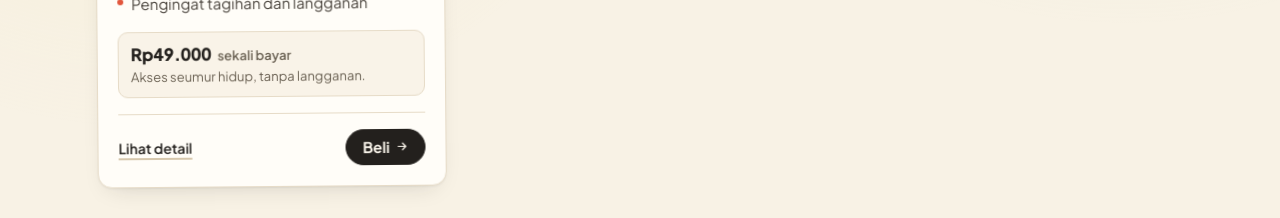
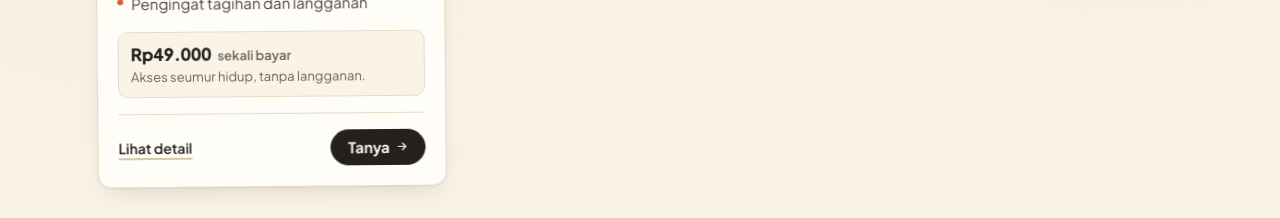
Before and after one commit to begolo12/airevo-digital, a Next.js app: page / in a window 1280 px wide. Shown: the part 1300-1518 px from the top of the page. Built offline with nearby package versions, Linux system fonts and the light colour scheme; no server answers.

Commit message:
Tombol beli mengarah ke kontak saat checkout tertutup
Pembeli tidak lagi mendarat di halaman yang hanya memberi tahu pembelian
belum dibuka; kartu katalog dan halaman detail langsung menawarkan jalur
percakapan.

```diff
--- a/src/app/(auth)/login/page.tsx
+++ b/src/app/(auth)/login/page.tsx
@@ -130,7 +130,13 @@ export default async function LoginPage({ searchParams }: PageProps<"/login">) {
               ))}
             </ul>
           </div>
-          <p className="text-xs text-on-emphasis/50">Data contoh untuk demonstrasi.</p>
+          {showDemo ? (
+            <p className="text-xs text-on-emphasis/50">Data contoh untuk demonstrasi.</p>
+          ) : (
+            <p className="text-xs text-on-emphasis/50">
+              Akses hanya untuk pemilik lisensi.
+            </p>
+          )}
         </div>
       </div>
     </div>
--- a/src/app/(marketing)/aplikasi/[slug]/page.tsx
+++ b/src/app/(marketing)/aplikasi/[slug]/page.tsx
@@ -3,6 +3,7 @@ import Link from "next/link";
 import { notFound } from "next/navigation";
 import { accentClasses, getVisibleApp, visibleApps } from "@/config/apps";
 import { formatIDR } from "@/lib/format";
+import { isCheckoutOpen } from "@/lib/payments";
 import { Badge } from "@/components/ui";
 import { Icon } from "@/components/ui/icon";
 
@@ -39,6 +40,7 @@ export default async function AppDetailPage({
 
   const accent = accentClasses[app.accent];
   const pricing = app.pricing;
+  const checkoutOpen = isCheckoutOpen();
 
   return (
     <div className="mx-auto w-full max-w-6xl px-5 py-14 sm:px-8 sm:py-20">
@@ -142,10 +144,10 @@ export default async function AppDetailPage({
               </dl>
 
               <Link
-                href={`/beli/${app.id}`}
+                href={checkoutOpen ? `/beli/${app.id}` : "/contact"}
                 className="mt-6 inline-flex h-12 w-full items-center justify-center gap-2 rounded-full border border-emphasis bg-emphasis px-6 text-sm font-semibold text-on-emphasis hover:bg-ink-soft"
               >
-                Beli sekarang
+                {checkoutOpen ? "Beli sekarang" : "Tanya lewat kontak"}
                 <Icon name="arrow-right" size={14} strokeWidth={2.2} />
               </Link>
 
--- a/src/app/(marketing)/aplikasi/page.tsx
+++ b/src/app/(marketing)/aplikasi/page.tsx
@@ -2,6 +2,7 @@ import type { Metadata } from "next";
 import Link from "next/link";
 import { visibleApps } from "@/config/apps";
 import { AppCard } from "@/components/marketing/app-card";
+import { isCheckoutOpen } from "@/lib/payments";
 import { Badge } from "@/components/ui";
 
 export const metadata: Metadata = {
@@ -27,6 +28,8 @@ const promises = [
 ];
 
 export default function AppsPage() {
+  const checkoutOpen = isCheckoutOpen();
+
   return (
     <div className="mx-auto w-full max-w-6xl px-5 py-14 sm:px-8 sm:py-20">
       <header className="max-w-2xl">
@@ -68,7 +71,7 @@ export default function AppsPage() {
 
         <div className="mt-6 grid gap-5 sm:grid-cols-2 lg:grid-cols-3">
           {visibleApps.map((app, index) => (
-            <AppCard key={app.id} app={app} index={index} />
+            <AppCard key={app.id} app={app} index={index} checkoutOpen={checkoutOpen} />
           ))}
         </div>
       </section>
--- a/src/app/(marketing)/beli/[slug]/page.tsx
+++ b/src/app/(marketing)/beli/[slug]/page.tsx
@@ -49,7 +49,7 @@ export default async function CheckoutPage({ params }: PageProps<"/beli/[slug]">
         </p>
       </header>
 
-      <div className="mt-10 grid gap-8 lg:grid-cols-[1fr_0.85fr]">
+      <div className="mt-10 grid items-start gap-8 lg:grid-cols-[1fr_0.85fr]">
         <div className="rounded-[16px] border border-line-strong bg-card p-6">
           {open ? (
             <CheckoutForm productId={app.id} priceLabel={priceLabel} />
--- a/src/app/(marketing)/page.tsx
+++ b/src/app/(marketing)/page.tsx
@@ -3,6 +3,7 @@ import { sellableApps, visibleApps } from "@/config/apps";
 import { site } from "@/config/site";
 import { AppCard } from "@/components/marketing/app-card";
 import { formatIDR } from "@/lib/format";
+import { isCheckoutOpen } from "@/lib/payments";
 import { Badge, Note } from "@/components/ui";
 import { Icon } from "@/components/ui/icon";
 
@@ -48,6 +49,7 @@ const whyOnce = [
 ];
 
 export default function HomePage() {
+  const checkoutOpen = isCheckoutOpen();
   const cheapest = sellableApps.reduce<number | null>(
     (min, app) =>
       app.pricing && (min === null || app.pricing.price < min) ? app.pricing.price : min,
@@ -208,7 +210,7 @@ export default function HomePage() {
 
           <div className="mt-10 grid gap-5 sm:grid-cols-2 lg:grid-cols-3">
             {visibleApps.map((app, index) => (
-              <AppCard key={app.id} app={app} index={index} />
+              <AppCard key={app.id} app={app} index={index} checkoutOpen={checkoutOpen} />
             ))}
           </div>
         </div>
--- a/src/components/marketing/app-card.tsx
+++ b/src/components/marketing/app-card.tsx
@@ -10,7 +10,15 @@ const statusLabel: Record<AppEntry["status"], string> = {
   retired: "Diarsipkan",
 };
 
-export function AppCard({ app, index = 0 }: { app: AppEntry; index?: number }) {
+export function AppCard({
+  app,
+  index = 0,
+  checkoutOpen = true,
+}: {
+  app: AppEntry;
+  index?: number;
+  checkoutOpen?: boolean;
+}) {
   const accent = accentClasses[app.accent];
   const tilt = index % 3 === 0 ? "note-tilt-left" : index % 3 === 1 ? "" : "note-tilt-right";
   const pricing = app.pricing;
@@ -81,10 +89,10 @@ export function AppCard({ app, index = 0 }: { app: AppEntry; index?: number }) {
         </Link>
         {pricing ? (
           <Link
-            href={`/beli/${app.id}`}
+            href={checkoutOpen ? `/beli/${app.id}` : "/contact"}
             className="inline-flex h-9 items-center gap-1.5 rounded-full border border-emphasis bg-emphasis px-4 text-base font-bold text-on-emphasis hover:bg-ink-soft"
           >
-            Beli
+            {checkoutOpen ? "Beli" : "Tanya"}
             <Icon name="arrow-right" size={13} strokeWidth={2.2} />
           </Link>
         ) : (
```
